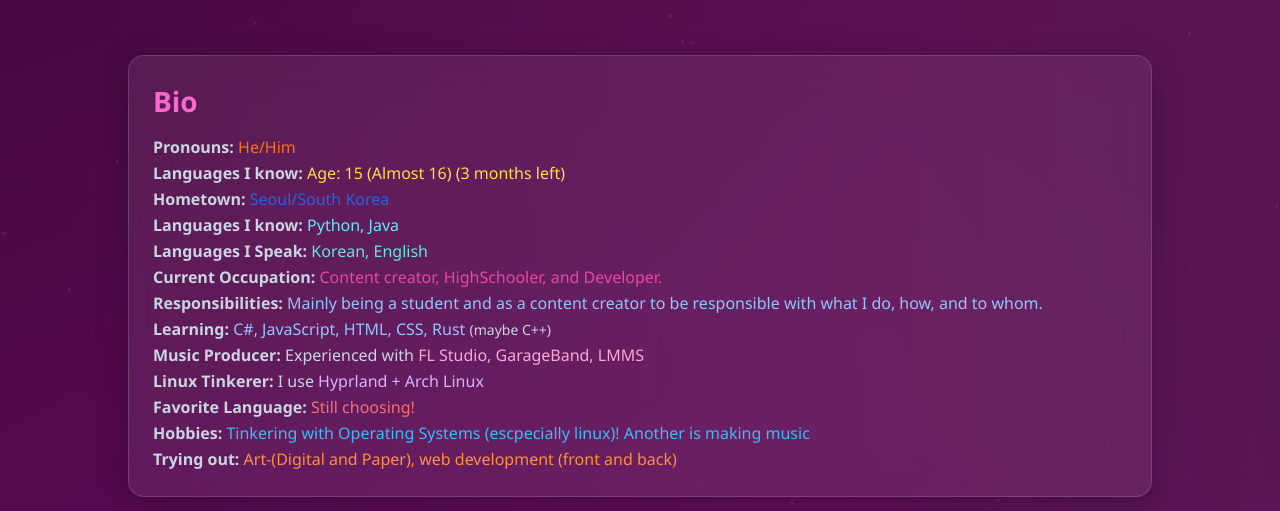
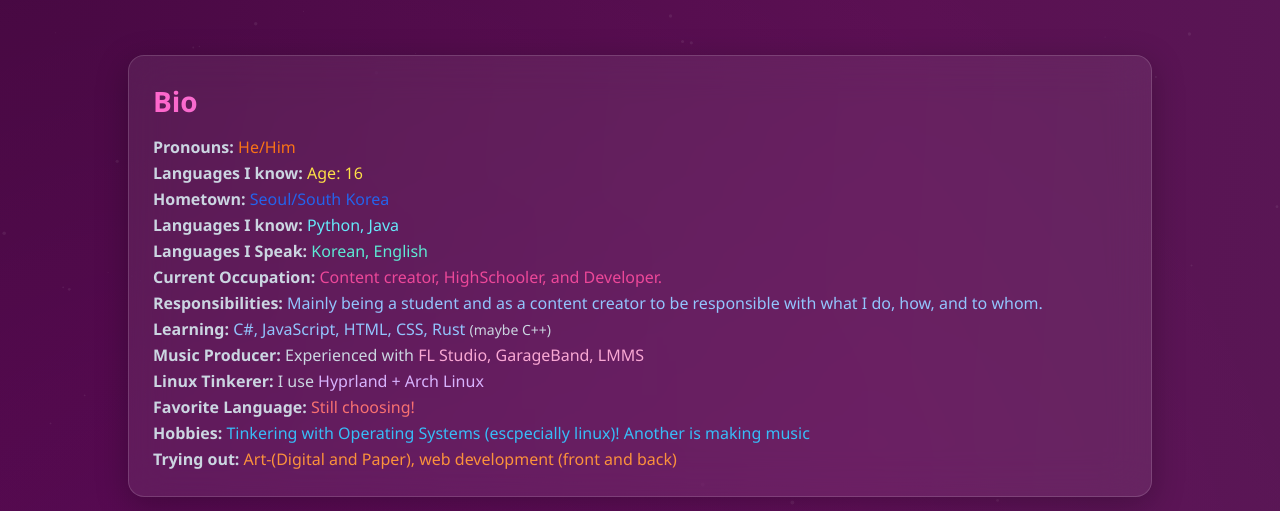
Before and after one commit to MikaLorielle/MikaLorielle.github.io, a plain HTML site: page index.html in a window 1280 px wide. Shown: the part 289-800 px from the top of the page. Drawn offline with nearby package versions, Linux system fonts and the light colour scheme.

Commit message:
Update index.html

```diff
--- a/index.html
+++ b/index.html
@@ -226,7 +226,7 @@
       <h2 class="section-title mb-3">Bio</h2>
       <p class="text-slate-300 leading-relaxed space-y-1">
         <strong>Pronouns:</strong> <span class="text-orange-500">He/Him</span><br/>
-        <strong>Languages I know:</strong> <span class="text-yellow-300">Age: 15 (Almost 16) (3 months left)</span><br/>
+        <strong>Languages I know:</strong> <span class="text-yellow-300">Age: 16</span><br/>
         <strong>Hometown:</strong> <span class="text-blue-600">Seoul/South Korea</span><br/>
         <strong>Languages I know:</strong> <span class="text-cyan-300">Python, Java</span><br/>
         <strong>Languages I Speak:</strong> <span class="text-teal-300">Korean, English</span><br/>
```
